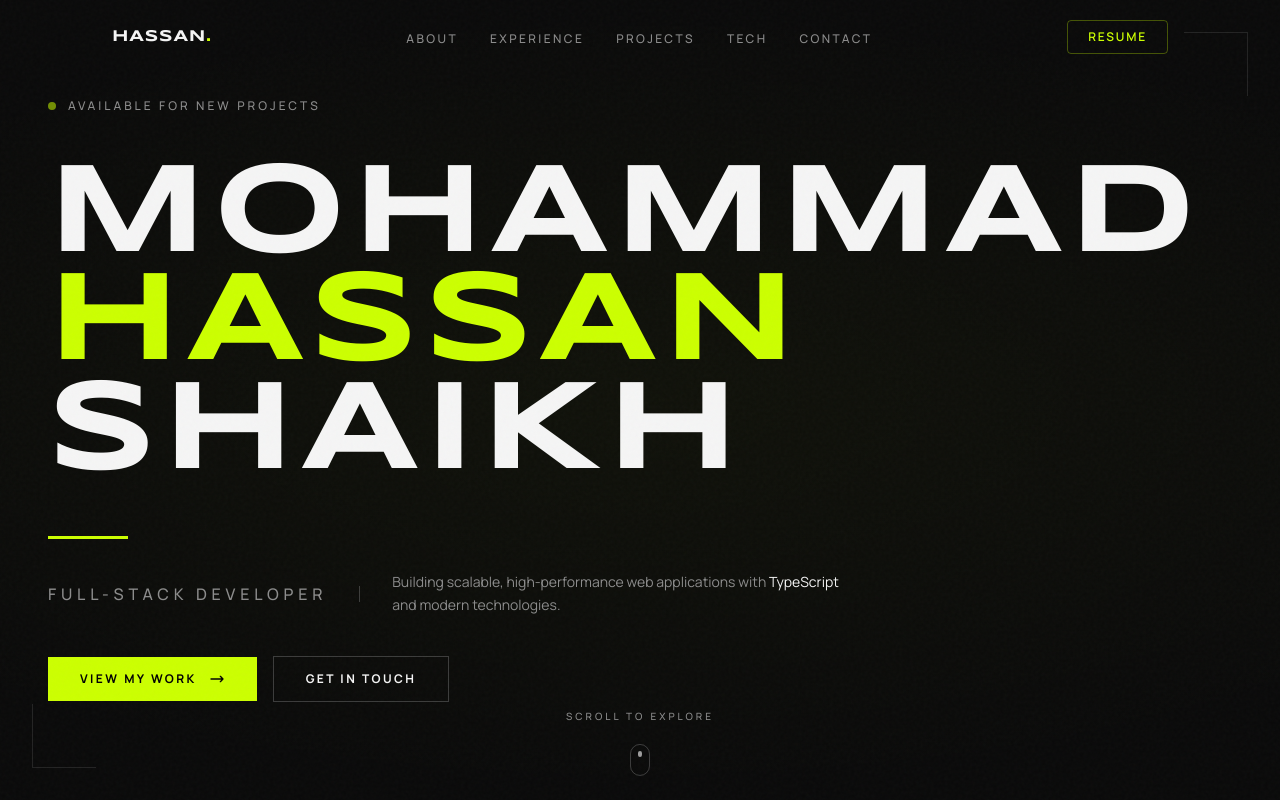
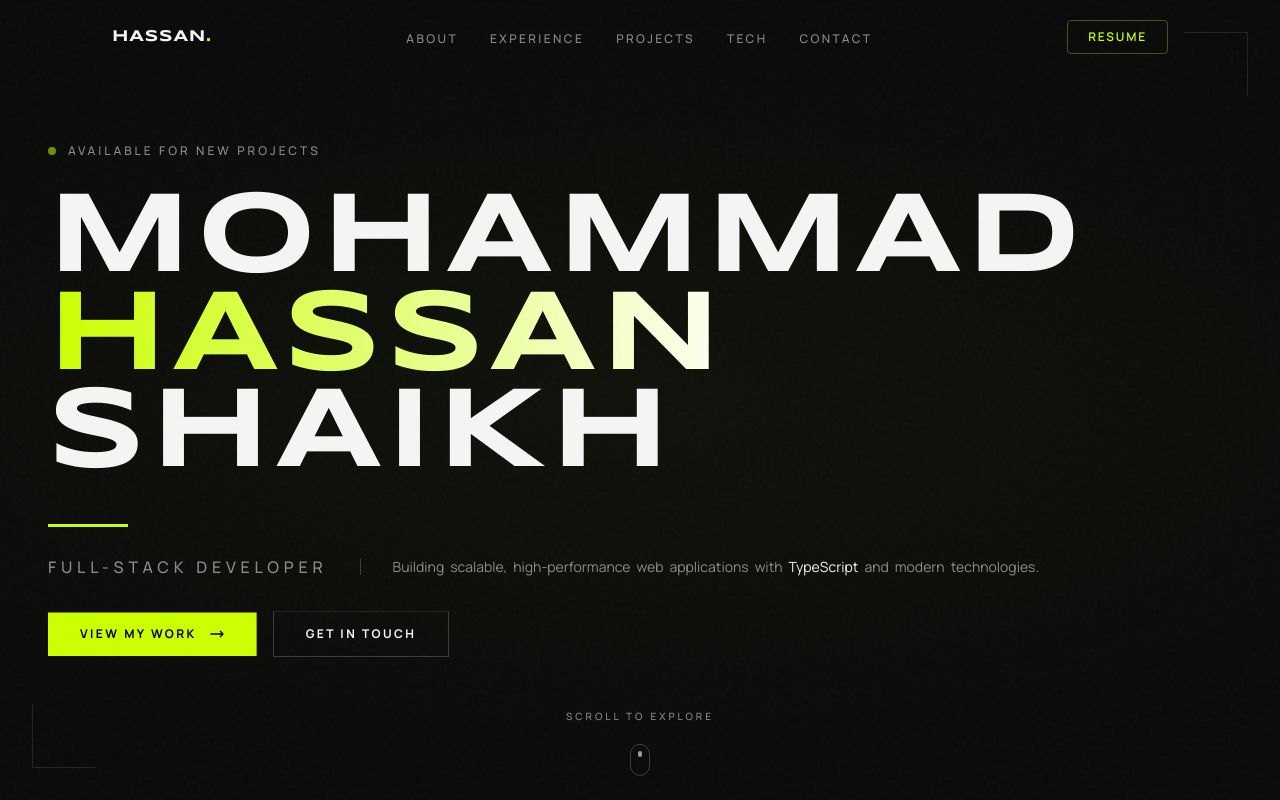
Before and after one commit to Mohammad-Hassan027/Portfolio, a React (Vite) app: page / in a window 1280 px wide. Shown: the top 800 px of the page. Built offline with nearby package versions, Linux system fonts and the light colour scheme; the HTML template or start-up script is replaced by a standard one.

Commit message:
feat: Add initial portfolio sections including Hero, Experience, and Projects with global styling.

```diff
--- a/src/components/Experience.tsx
+++ b/src/components/Experience.tsx
@@ -92,13 +92,13 @@ export const StudentExperience = () => {
                   </p>
 
                   {/* Stats grid */}
-                  <div className="grid grid-cols-3 gap-4 mb-8">
+                  <div className="grid grid-cols-2 sm:grid-cols-3 gap-3 sm:gap-4 mb-8">
                     {item.stats.map((stat, i) => (
                       <div
                         key={i}
                         className="border border-white/5 bg-white/[0.02] p-4 text-center group-hover:border-neon/10 transition-colors duration-500"
                       >
-                        <div className="font-display text-lg sm:text-xl text-foreground mb-1">
+                        <div className="font-display text-base sm:text-lg md:text-xl text-foreground mb-1 truncate">
                           {stat.value}
                         </div>
                         <div className="text-[10px] uppercase tracking-[0.2em] text-muted-foreground">
--- a/src/components/Hero.tsx
+++ b/src/components/Hero.tsx
@@ -3,15 +3,50 @@ import { useRef } from "react";
 
 const nameLines = ["MOHAMMAD", "HASSAN", "SHAIKH"];
 
-const letterVariants = {
-  hidden: { opacity: 0, y: 80 },
+// Clip-path reveal variant — each line sweeps in from bottom
+const lineRevealVariants = {
+  hidden: {
+    clipPath: "inset(100% 0 0 0)",
+    y: 40,
+  },
+  visible: (i: number) => ({
+    clipPath: "inset(0% 0 0 0)",
+    y: 0,
+    transition: {
+      delay: i * 0.15 + 0.3,
+      duration: 0.9,
+      ease: [0.16, 1, 0.3, 1] as const,
+    },
+  }),
+};
+
+// Subtitle word-by-word stagger
+const wordRevealVariants = {
+  hidden: { opacity: 0, y: "100%" },
   visible: (i: number) => ({
     opacity: 1,
-    y: 0,
+    y: "0%",
     transition: {
-      delay: i * 0.03 + 0.4,
-      duration: 0.8,
-      ease: [0.16, 1, 0.3, 1],
+      delay: i * 0.08 + 1.3,
+      duration: 0.6,
+      ease: [0.16, 1, 0.3, 1] as const,
+    },
+  }),
+};
+
+// CTA slide-in from bottom with clip
+const ctaRevealVariants = {
+  hidden: {
+    clipPath: "inset(100% 0 0 0)",
+    opacity: 0,
+  },
+  visible: (i: number) => ({
+    clipPath: "inset(0% 0 0 0)",
+    opacity: 1,
+    transition: {
+      delay: i * 0.12 + 1.6,
+      duration: 0.7,
+      ease: [0.16, 1, 0.3, 1] as const,
     },
   }),
 };
@@ -26,10 +61,16 @@ export const Hero = () => {
   const y = useTransform(scrollYProgress, [0, 1], ["0%", "30%"]);
   const opacity = useTransform(scrollYProgress, [0, 0.8], [1, 0]);
 
+  const subtitleWords = "Full-Stack Developer".split(" ");
+  const descWords =
+    "Building scalable, high-performance web applications with TypeScript and modern technologies.".split(
+      " "
+    );
+
   return (
     <section
       ref={ref}
-      className="relative h-screen flex items-center justify-center overflow-hidden"
+      className="relative min-h-screen flex items-center justify-center overflow-hidden"
     >
       {/* Dark gradient overlays */}
       <div className="absolute inset-0 bg-gradient-to-b from-[#0a0a0a] via-transparent to-[#0a0a0a]" />
@@ -47,14 +88,14 @@ export const Hero = () => {
       {/* Main content with parallax */}
       <motion.div
         style={{ y, opacity }}
-        className="relative z-10 w-full px-5 sm:px-8 lg:px-12"
+        className="relative z-10 w-full px-5 sm:px-8 lg:px-12 pt-20 sm:pt-0"
       >
         {/* Status badge */}
         <motion.div
           initial={{ opacity: 0, x: -20 }}
           animate={{ opacity: 1, x: 0 }}
           transition={{ delay: 0.2, duration: 0.6 }}
-          className="flex items-center gap-3 mb-8 md:mb-12"
+          className="flex items-center gap-3 mb-6 md:mb-8"
         >
           <div className="w-2 h-2 rounded-full bg-neon animate-pulse" />
           <span className="text-xs uppercase tracking-[0.25em] text-muted-foreground font-medium">
@@ -62,31 +103,23 @@ export const Hero = () => {
           </span>
         </motion.div>
 
-        {/* Massive name typography */}
+        {/* Massive name typography — clip-path reveal per line */}
         <div className="space-y-0">
           {nameLines.map((line, lineIndex) => (
             <div key={line} className="overflow-hidden">
               <motion.h1
-                className="font-display text-[clamp(2.5rem,10vw,9rem)] leading-[0.85] tracking-tight text-foreground"
-                aria-label={lineIndex === 0 ? "Mohammad Hassan Shaikh" : undefined}
+                custom={lineIndex}
+                variants={lineRevealVariants}
+                initial="hidden"
+                animate="visible"
+                className={`font-display text-[clamp(2rem,9vw,9rem)] leading-[0.85] tracking-tight text-foreground ${
+                  lineIndex === 1 ? "text-shimmer" : ""
+                }`}
+                aria-label={
+                  lineIndex === 0 ? "Mohammad Hassan Shaikh" : undefined
+                }
               >
-                {line.split("").map((char, charIndex) => (
-                  <motion.span
-                    key={`${lineIndex}-${charIndex}`}
-                    custom={lineIndex * line.length + charIndex}
-                    variants={letterVariants}
-                    initial="hidden"
-                    animate="visible"
-                    className="inline-block"
-                    style={
-                      lineIndex === 1
-                        ? { color: "var(--neon)" }
-                        : undefined
-                    }
-                  >
-                    {char}
-                  </motion.span>
-                ))}
+                {line}
               </motion.h1>
             </div>
           ))}
@@ -96,38 +129,56 @@ export const Hero = () => {
         <motion.div
           initial={{ width: 0 }}
           animate={{ width: "80px" }}
-          transition={{ delay: 1.2, duration: 0.8, ease: "easeOut" }}
-          className="h-[3px] bg-neon mt-8 md:mt-12"
+          transition={{ delay: 1.0, duration: 0.8, ease: "easeOut" }}
+          className="h-[3px] bg-neon mt-6 md:mt-10"
         />
 
-        {/* Subtitle */}
-        <motion.div
-          initial={{ opacity: 0, y: 20 }}
-          animate={{ opacity: 1, y: 0 }}
-          transition={{ delay: 1.4, duration: 0.6 }}
-          className="mt-6 md:mt-8 flex flex-col sm:flex-row sm:items-center gap-4 sm:gap-8"
-        >
-          <p className="text-sm sm:text-base uppercase tracking-[0.3em] text-muted-foreground font-medium">
-            Full-Stack Developer
-          </p>
+        {/* Subtitle — word-by-word stagger reveal */}
+        <div className="mt-5 md:mt-7 flex flex-col sm:flex-row sm:items-center gap-3 sm:gap-8">
+          <div className="flex flex-wrap gap-x-2 overflow-hidden">
+            {subtitleWords.map((word, i) => (
+              <motion.span
+                key={i}
+                custom={i}
+                variants={wordRevealVariants}
+                initial="hidden"
+                animate="visible"
+                className="text-sm sm:text-base uppercase tracking-[0.3em] text-muted-foreground font-medium inline-block"
+              >
+                {word}
+              </motion.span>
+            ))}
+          </div>
           <span className="hidden sm:block w-px h-4 bg-white/20" />
-          <p className="text-sm text-muted-foreground max-w-md leading-relaxed normal-case tracking-normal">
-            Building scalable, high-performance web applications with{" "}
-            <span className="text-foreground">TypeScript</span> and modern
-            technologies.
-          </p>
-        </motion.div>
+          <div className="flex flex-wrap gap-x-1.5 overflow-hidden">
+            {descWords.map((word, i) => (
+              <motion.span
+                key={i}
+                custom={i + subtitleWords.length}
+                variants={wordRevealVariants}
+                initial="hidden"
+                animate="visible"
+                className="text-sm text-muted-foreground leading-relaxed normal-case tracking-normal inline-block"
+              >
+                {word === "TypeScript" ? (
+                  <span className="text-foreground">{word}</span>
+                ) : (
+                  word
+                )}
+              </motion.span>
+            ))}
+          </div>
+        </div>
 
-        {/* CTA buttons */}
-        <motion.div
-          initial={{ opacity: 0, y: 20 }}
-          animate={{ opacity: 1, y: 0 }}
-          transition={{ delay: 1.6, duration: 0.6 }}
-          className="flex flex-wrap items-center gap-4 mt-10"
-        >
-          <a
+        {/* CTA buttons — clip reveal from bottom */}
+        <div className="flex flex-wrap items-center gap-4 mt-8">
+          <motion.a
             href="#work"
-            className="group inline-flex items-center gap-3 px-8 py-3.5 bg-neon text-black text-xs uppercase tracking-[0.2em] font-bold transition-all duration-300 hover:shadow-[0_0_40px_rgba(204,255,0,0.3)] hover:-translate-y-0.5"
+            custom={0}
+            variants={ctaRevealVariants}
+            initial="hidden"
+            animate="visible"
+            className="group inline-flex items-center gap-3 px-6 sm:px-8 py-3.5 bg-neon text-black text-xs uppercase tracking-[0.2em] font-bold transition-all duration-300 hover:shadow-[0_0_40px_rgba(204,255,0,0.3)] hover:-translate-y-0.5"
           >
             View My Work
             <svg
@@ -143,14 +194,18 @@ export const Hero = () => {
                 d="M17 8l4 4m0 0l-4 4m4-4H3"
               />
             </svg>
-          </a>
-          <a
+          </motion.a>
+          <motion.a
             href="#contact"
-            className="inline-flex items-center px-8 py-3.5 text-xs uppercase tracking-[0.2em] font-bold border border-white/20 text-foreground hover:border-neon hover:text-neon transition-all duration-300"
+            custom={1}
+            variants={ctaRevealVariants}
+            initial="hidden"
+            animate="visible"
+            className="inline-flex items-center px-6 sm:px-8 py-3.5 text-xs uppercase tracking-[0.2em] font-bold border border-white/20 text-foreground hover:border-neon hover:text-neon transition-all duration-300"
           >
             Get in Touch
-          </a>
-        </motion.div>
+          </motion.a>
+        </div>
       </motion.div>
 
       {/* Scroll indicator */}
@@ -158,7 +213,7 @@ export const Hero = () => {
         initial={{ opacity: 0 }}
         animate={{ opacity: 1 }}
         transition={{ delay: 2, duration: 0.6 }}
-        className="absolute bottom-8 left-1/2 -translate-x-1/2 z-10"
+        className="absolute bottom-6 sm:bottom-8 left-1/2 -translate-x-1/2 z-10"
       >
         <a
           href="#about"
--- a/src/index.css
+++ b/src/index.css
@@ -225,6 +225,60 @@
     to { width: 60px; }
   }
 
+  /* Clip-path text reveal (Lando Norris style) */
+  @keyframes clipReveal {
+    from {
+      clip-path: inset(100% 0 0 0);
+      transform: translateY(20px);
+    }
+    to {
+      clip-path: inset(0 0 0 0);
+      transform: translateY(0);
+    }
+  }
+
+  .clip-reveal {
+    animation: clipReveal 0.9s cubic-bezier(0.16, 1, 0.3, 1) forwards;
+    clip-path: inset(100% 0 0 0);
+  }
+
+  /* Neon shimmer sweep */
+  @keyframes shimmer {
+    0% {
+      background-position: -200% center;
+    }
+    100% {
+      background-position: 200% center;
+    }
+  }
+
+  .text-shimmer {
+    background: linear-gradient(
+      90deg,
+      var(--neon) 0%,
+      #ffffff 30%,
+      var(--neon) 60%,
+      var(--neon) 100%
+    );
+    background-size: 200% auto;
+    -webkit-background-clip: text;
+    background-clip: text;
+    -webkit-text-fill-color: transparent;
+    animation: shimmer 2.5s ease-in-out 1.2s forwards;
+  }
+
+  /* Word reveal for subtitles */
+  @keyframes wordSlideUp {
+    from {
+      opacity: 0;
+      transform: translateY(100%);
+    }
+    to {
+      opacity: 1;
+      transform: translateY(0);
+    }
+  }
+
   .stagger-1 { animation-delay: 0.1s; }
   .stagger-2 { animation-delay: 0.2s; }
   .stagger-3 { animation-delay: 0.3s; }
```
Also changed, not shown: src/components/Projects.tsx (+12 -11 lines).
